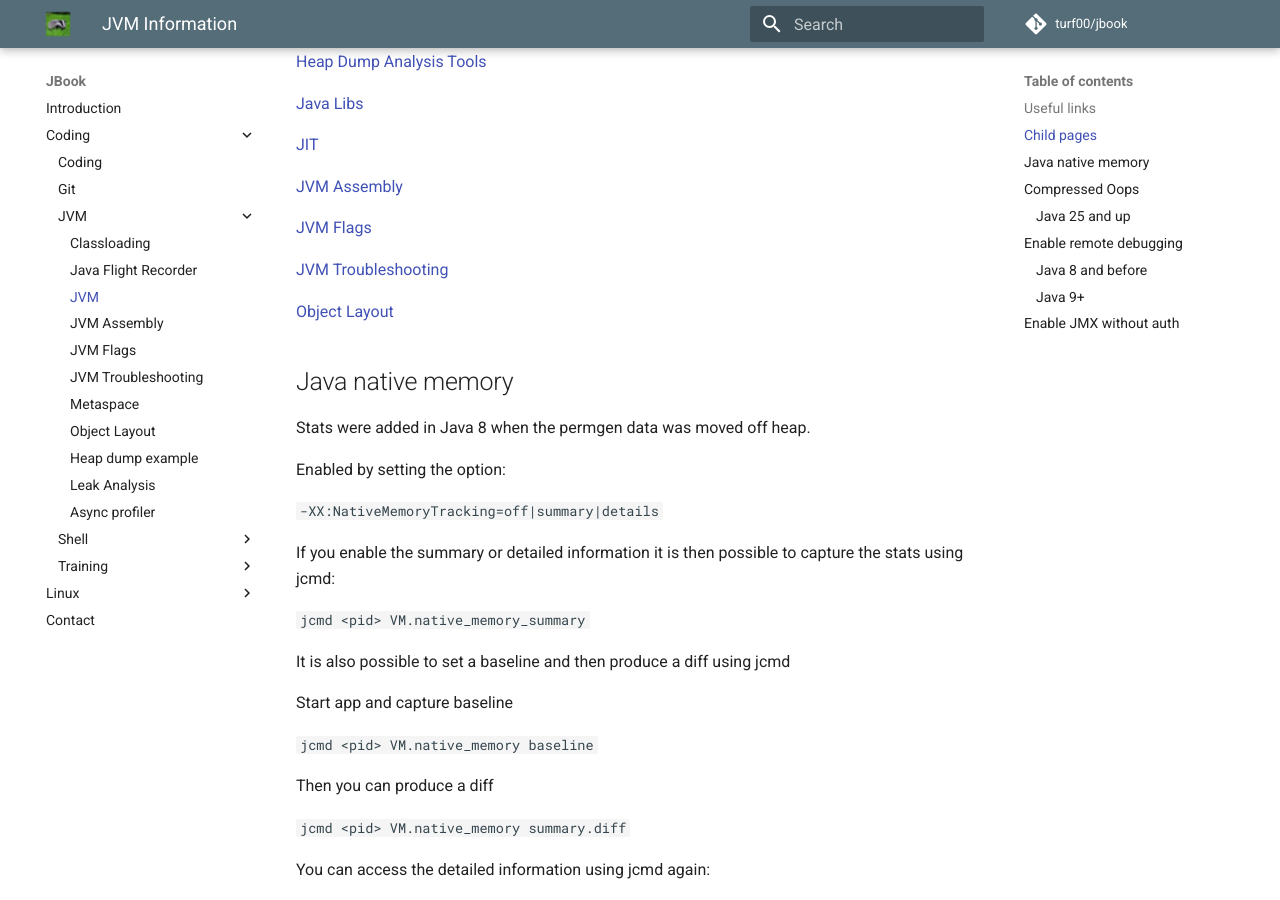
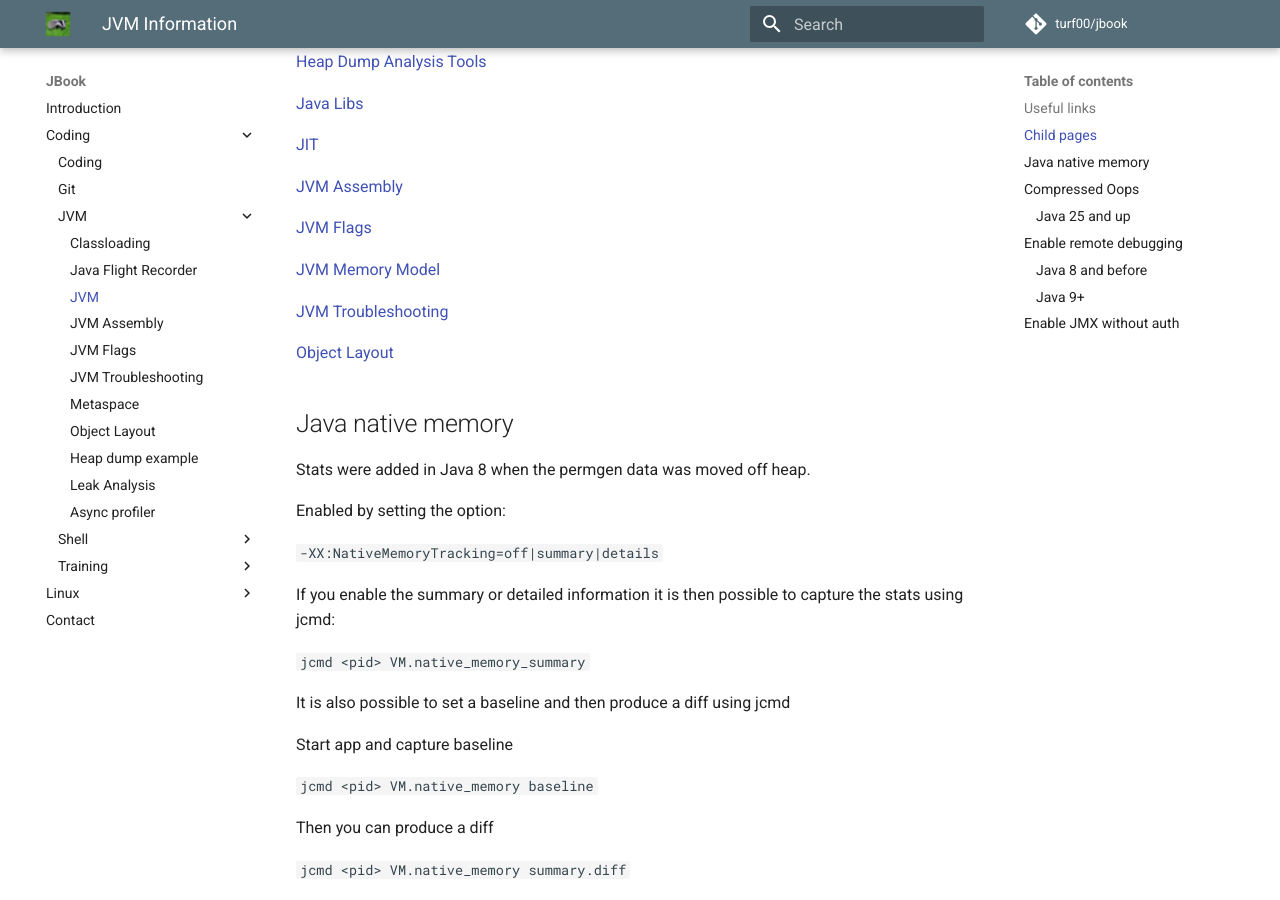
Before and after one commit to turf00/jbook, an MkDocs documentation site: the page built from docs/coding/jvm/jvm.md, in a window 1280 px wide and 900 px high, scrolled down 447 px. Built offline with MkDocs 1.6.1 and Material for MkDocs 9.7.7, drawn with Linux system fonts in a browser that asks for light colours; comment, search, counter and statistics services are not loaded.

Commit message:
Latest memory model added to index page

```diff
--- a/docs/coding/jvm/jvm.md
+++ b/docs/coding/jvm/jvm.md
@@ -23,6 +23,8 @@ This page contains links for information on the JVM.
 [JVM Assembly](jvm-asm.md)
 
 [JVM Flags](jvm-flags.md)
+
+[JVM Memory Model](memory-model.md)
 
 [JVM Troubleshooting](jvm-troubleshooting.md)
 
```
